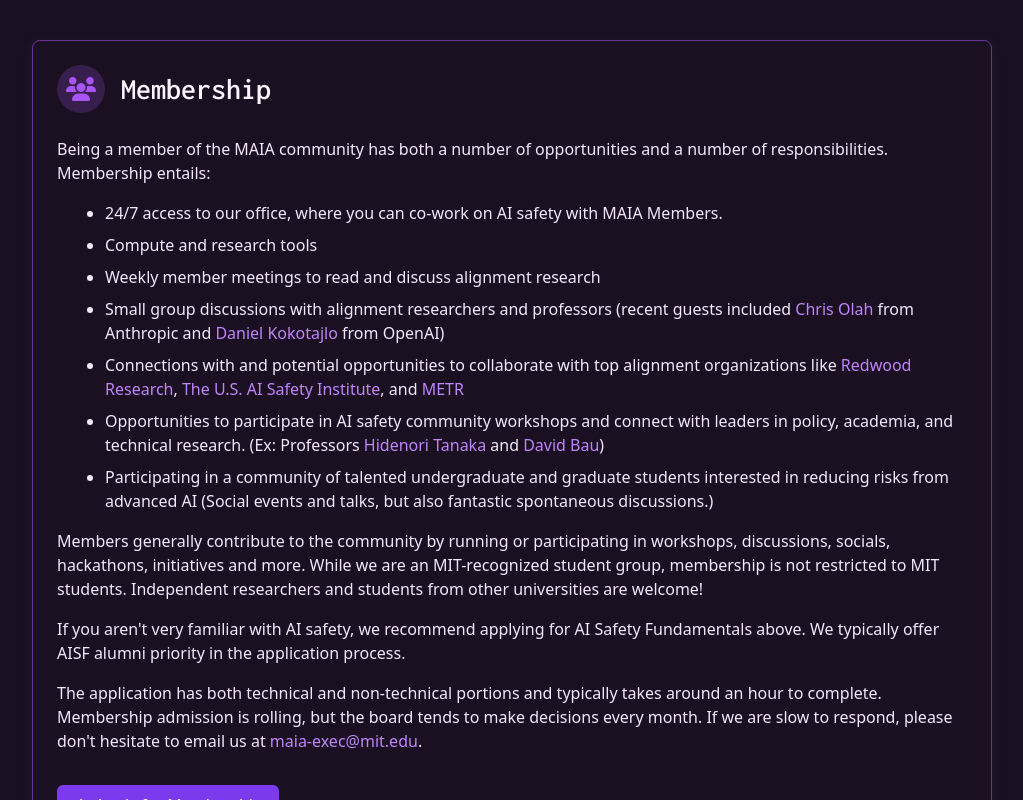
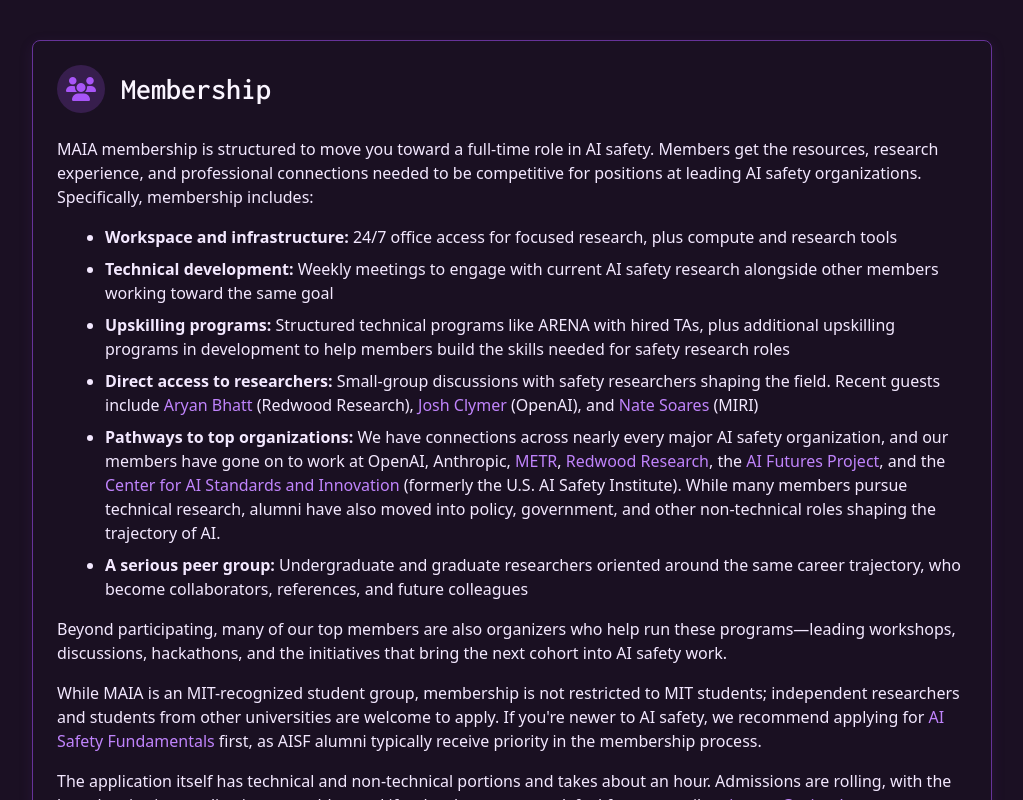
Before and after one commit to MIT-AI-Alignment/maia-website, a SvelteKit app: page /getinvolved in a window 1280 px wide. Shown: the part 1960-2760 px from the top of the page, without its empty margins (128-1151 px from the left). Built offline with nearby package versions, Linux system fonts and the light colour scheme.

Commit message:
update membership description

```diff
--- a/src/routes/getinvolved/Membership.svelte
+++ b/src/routes/getinvolved/Membership.svelte
@@ -12,64 +12,68 @@
 
 <div>
 	<p>
-		Being a member of the MAIA community has both a number of opportunities and a number of
-		responsibilities. Membership entails:
+		MAIA membership is structured to move you toward a full-time role in AI safety. Members get
+		the resources, research experience, and professional connections needed to be competitive for
+		positions at leading AI safety organizations. Specifically, membership includes:
 	</p>
 	<ul class="list-disc pl-6 mt-4 space-y-2">
-		<li>24/7 access to our office, where you can co-work on AI safety with MAIA Members.</li>
-		<li>Compute and research tools</li>
-		<li>Weekly member meetings to read and discuss alignment research</li>
 		<li>
-			Small group discussions with alignment researchers and professors (recent guests included
-			<a href="https://colah.github.io/about.html" class="text-maia-800 dark:text-maia-400"
-				>Chris Olah</a
-			>
-			from Anthropic and
-			<a
-				href="https://www.nytimes.com/2024/06/04/technology/openai-culture-whistleblowers.html"
-				class="text-maia-800 dark:text-maia-400">Daniel Kokotajlo</a
-			> from OpenAI)
+			<strong>Workspace and infrastructure:</strong> 24/7 office access for focused research, plus
+			compute and research tools
 		</li>
 		<li>
-			Connections with and potential opportunities to collaborate with top alignment organizations
-			like <a href="https://www.redwoodresearch.org/" class="text-maia-800 dark:text-maia-400"
-				>Redwood Research</a
-			>,
-			<a href="https://www.nist.gov/aisi" class="text-maia-800 dark:text-maia-400"
-				>The U.S. AI Safety Institute</a
-			>, and <a href="https://metr.org/" class="text-maia-800 dark:text-maia-400">METR</a>
+			<strong>Technical development:</strong> Weekly meetings to engage with current AI safety
+			research alongside other members working toward the same goal
 		</li>
 		<li>
-			Opportunities to participate in AI safety community workshops and connect with leaders in
-			policy, academia, and technical research. (Ex: Professors <a
-				href="https://sites.google.com/view/htanaka/home"
-				class="text-maia-800 dark:text-maia-400">Hidenori Tanaka</a
-			>
-			and <a href="http://davidbau.com/" class="text-maia-800 dark:text-maia-400">David Bau</a>)
+			<strong>Upskilling programs:</strong> Structured technical programs like ARENA with hired
+			TAs, plus additional upskilling programs in development to help members build the skills
+			needed for safety research roles
 		</li>
 		<li>
-			Participating in a community of talented undergraduate and graduate students interested in
-			reducing risks from advanced AI (Social events and talks, but also fantastic spontaneous
-			discussions.)
+			<strong>Direct access to researchers:</strong> Small-group discussions with safety
+			researchers shaping the field. Recent guests include <a
+				href="https://www.linkedin.com/in/aryanbhatt17/"
+				>Aryan Bhatt</a
+			>
+			(Redwood Research), <a href="https://www.linkedin.com/in/joshua-clymer/"
+				>Josh Clymer</a
+			>
+			(OpenAI), and <a href="https://intelligence.org/team/nate-soares/">Nate Soares</a> (MIRI)
+		</li>
+		<li>
+			<strong>Pathways to top organizations:</strong> We have connections across nearly every major
+			AI safety organization, and our members have gone on to work at OpenAI, Anthropic, <a
+				href="https://metr.org/">METR</a
+			>, <a href="https://www.redwoodresearch.org/">Redwood Research</a>, the <a
+				href="https://ai-futures.org/">AI Futures Project</a
+			>, and the <a href="https://www.nist.gov/aisi">Center for AI Standards and Innovation</a>
+			(formerly the U.S. AI Safety Institute). While many members pursue technical research, alumni
+			have also moved into policy, government, and other non-technical roles shaping the trajectory
+			of AI.
+		</li>
+		<li>
+			<strong>A serious peer group:</strong> Undergraduate and graduate researchers oriented around
+			the same career trajectory, who become collaborators, references, and future colleagues
 		</li>
 	</ul>
 	<p class="mt-4">
-		Members generally contribute to the community by running or participating in workshops,
-		discussions, socials, hackathons, initiatives and more. While we are an MIT-recognized student
-		group, membership is not restricted to MIT students. Independent researchers and students from
-		other universities are welcome!
+		Beyond participating, many of our top members are also organizers who help run these
+		programs—leading workshops, discussions, hackathons, and the initiatives that bring the next
+		cohort into AI safety work.
 	</p>
 	<p class="mt-4">
-		If you aren't very familiar with AI safety, we recommend applying for AI Safety Fundamentals
-		above. We typically offer AISF alumni priority in the application process.
+		While MAIA is an MIT-recognized student group, membership is not restricted to MIT students;
+		independent researchers and students from other universities are welcome to apply. If you're
+		newer to AI safety, we recommend applying for <a
+			href="https://aialignment.mit.edu/getinvolved#aisf">AI Safety Fundamentals</a
+		>
+		first, as AISF alumni typically receive priority in the membership process.
 	</p>
 	<p class="mt-4">
-		The application has both technical and non-technical portions and typically takes around an hour
-		to complete. Membership admission is rolling, but the board tends to make decisions every month.
-		If we are slow to respond, please don't hesitate to email us at <a
-			href="mailto:maia-exec@mit.edu"
-			class="text-maia-800 dark:text-maia-400">maia-exec@mit.edu</a
-		>.
+		The application itself has technical and non-technical portions and takes about an hour.
+		Admissions are rolling, with the board reviewing applications monthly—and if we're slow to
+		respond, feel free to email <a href="mailto:maia-exec@mit.edu">maia-exec@mit.edu</a>.
 	</p>
 	<div class="mt-8 space-y-4">
 		<a href={CONFIG.membership.applicationLink}>
```
